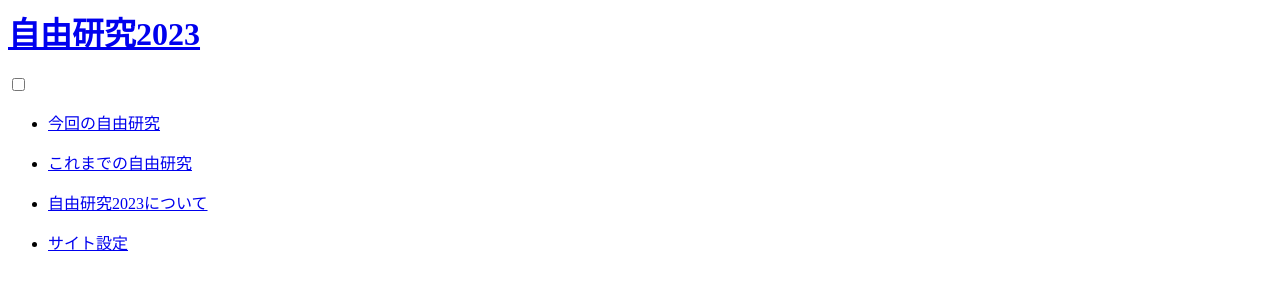
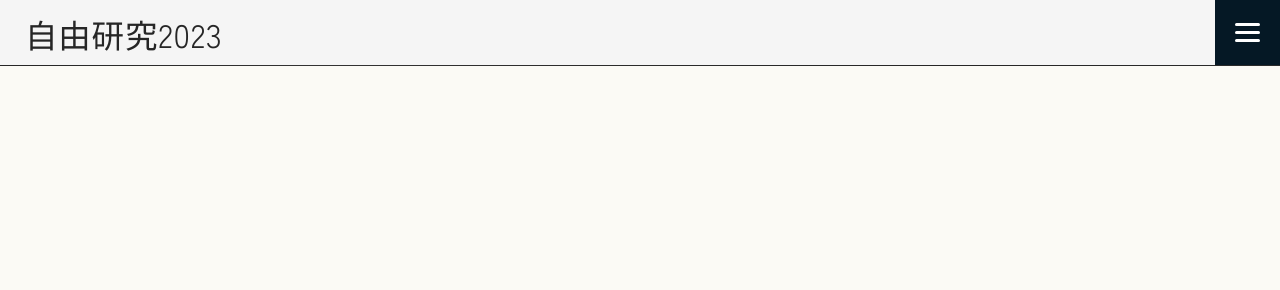
Before and after one commit to MiniBasepix/page003, a plain HTML site: page header.html in a window 1280 px wide. Drawn offline with Linux system fonts and the light colour scheme; a web font is replaced by a local one.

Commit message:
Add files via upload

```diff
--- a/footer.html
+++ b/footer.html
@@ -1,3 +1,4 @@
+<link rel="stylesheet" href="css/all-style.css">
   <footer class="footer">
     <div class="md-flex md-justify-between">
 
--- a/header.html
+++ b/header.html
@@ -1,3 +1,4 @@
+    <link rel="stylesheet" href="css/all-style.css">
     <header>
         <h1 class="header_logo">
             <a href="https://minibasepix.github.io/page003/index.html">
```
